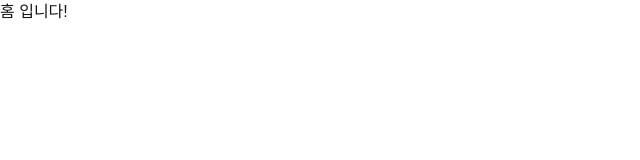
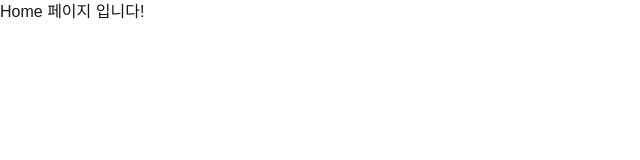
Before and after one commit to johj703/second-task, a Next.js app: page / in a window 1280 px wide. Shown: the top 160 px of the page, without its empty margins (0-640 px from the left). Built offline with nearby package versions, Linux system fonts and the light colour scheme.

Commit message:
fix: 홈에서 Home으로 텍스트 수정

```diff
--- a/src/app/page.tsx
+++ b/src/app/page.tsx
@@ -1,3 +1,3 @@
 export default function Home() {
-  return <div>홈 입니다!</div>;
+  return <div>Home 페이지 입니다!</div>;
 }
```
